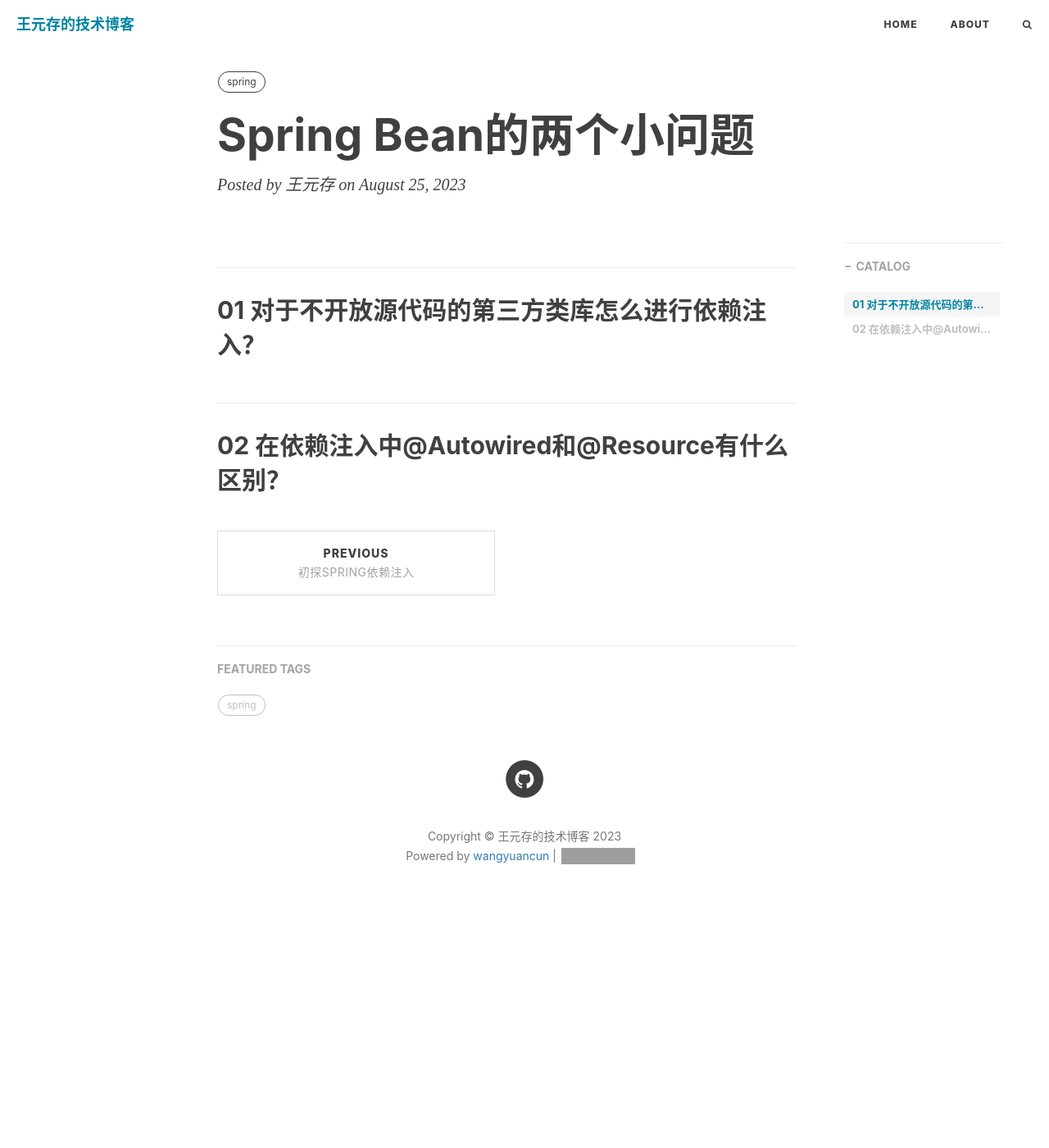
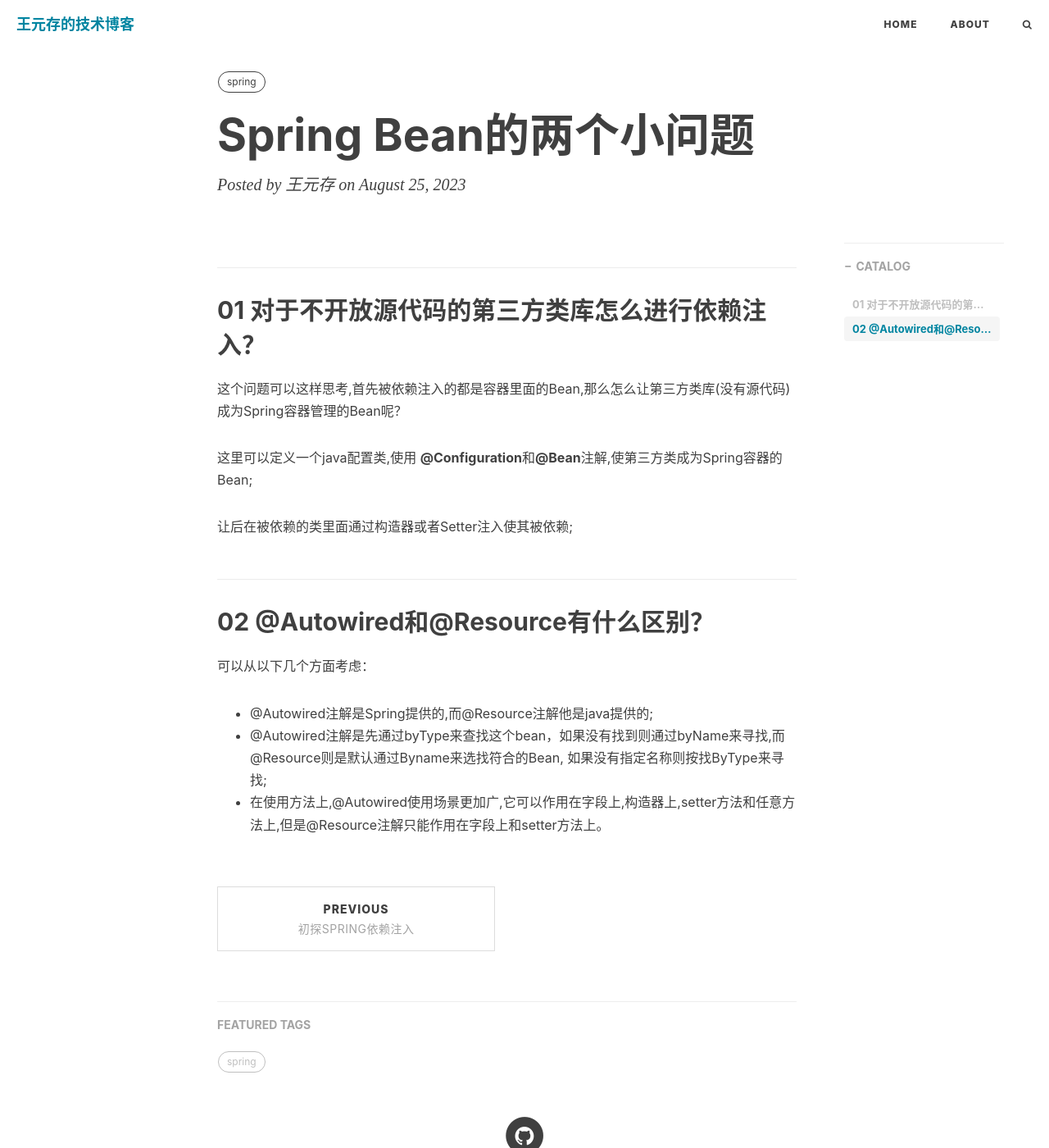
Before and after one commit to cat-owner/tech.blog.github.io, a Jekyll site: the page built from _posts/read_spring/2023-08-25-spring03.md, in a window 1280 px wide and 1400 px high. Shown: the whole window at 82% size. Built offline with Jekyll 4.4.1, drawn with Linux system fonts in a browser that asks for light colours; nearby versions of some CDN libraries; comment, search, counter and statistics services are not loaded; grey boxes are pictures that could not be loaded.

Commit message:
Spring02-两个小问题

```diff
--- a/_posts/read_spring/2023-08-25-spring03.md
+++ b/_posts/read_spring/2023-08-25-spring03.md
@@ -10,7 +10,15 @@ tags:
 
 01 对于不开放源代码的第三方类库怎么进行依赖注入？
 ------
+这个问题可以这样思考,首先被依赖注入的都是容器里面的Bean,那么怎么让第三方类库(没有源代码)成为Spring容器管理的Bean呢？
 
+这里可以定义一个java配置类,使用 **@Configuration**和**@Bean**注解,使第三方类成为Spring容器的Bean;
 
-02 在依赖注入中@Autowired和@Resource有什么区别？
+让后在被依赖的类里面通过构造器或者Setter注入使其被依赖;
+
+02 @Autowired和@Resource有什么区别？
 -----
+可以从以下几个方面考虑：
+- @Autowired注解是Spring提供的,而@Resource注解他是java提供的;
+- @Autowired注解是先通过byType来查找这个bean，如果没有找到则通过byName来寻找,而@Resource则是默认通过Byname来选找符合的Bean, 如果没有指定名称则按找ByType来寻找;
+- 在使用方法上,@Autowired使用场景更加广,它可以作用在字段上,构造器上,setter方法和任意方法上,但是@Resource注解只能作用在字段上和setter方法上。
```
